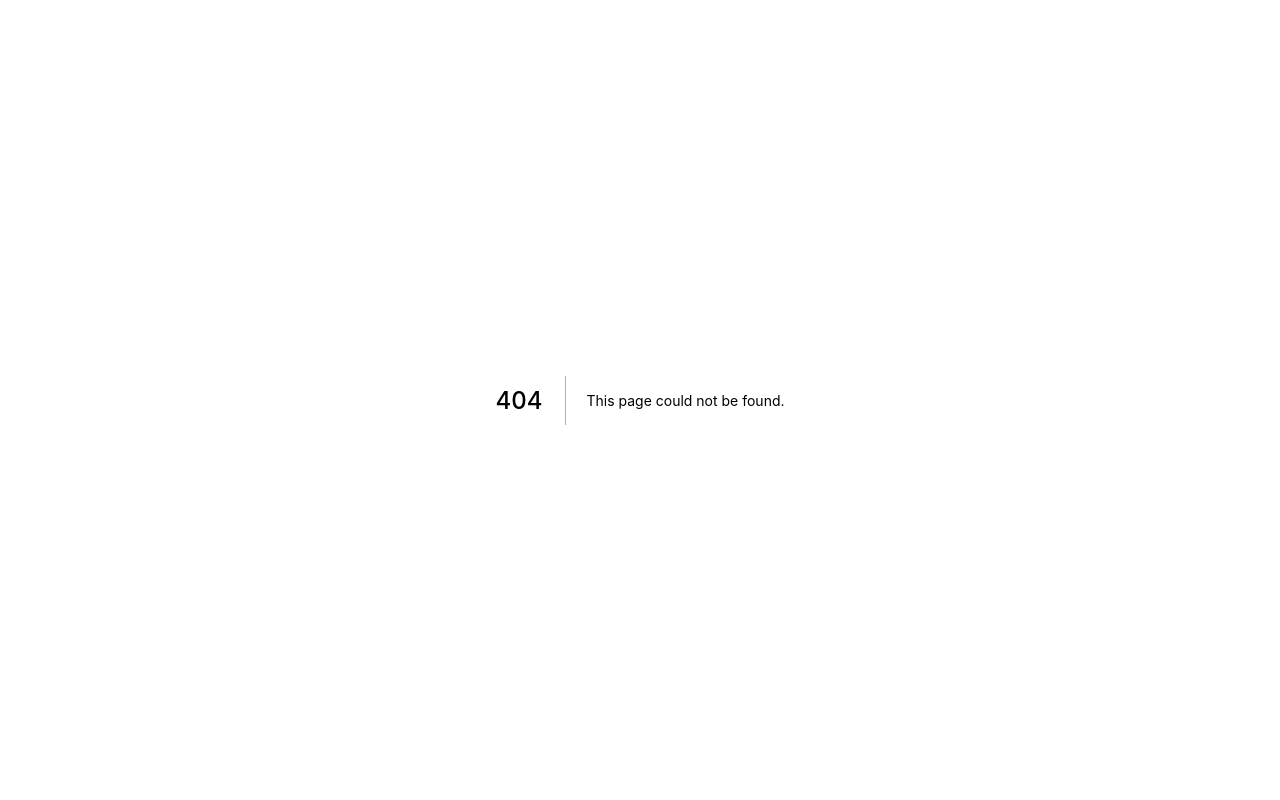
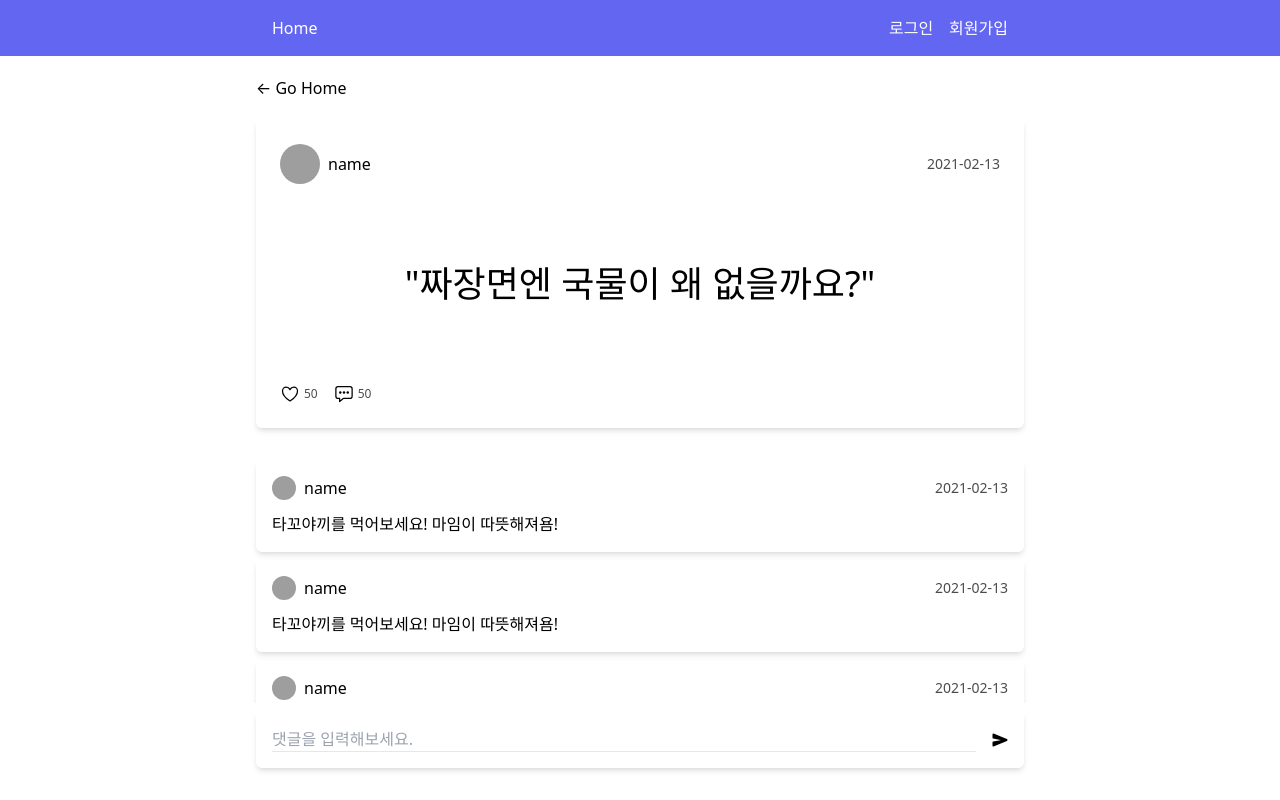
Before and after one commit to sk97kang/wild-question, a Next.js app: page /question/1 in a window 1280 px wide. Before the commit this address had no page. Shown: the top 800 px of the page. Built offline with nearby package versions, Linux system fonts and the light colour scheme; grey boxes are pictures that could not be loaded.

Commit message:
feat: :sparkles: Update HomePage, Add QuestionDetailPage
Update HomePage, Add QuestionDetailPage

```diff
--- a/package.json
+++ b/package.json
@@ -15,6 +15,7 @@
     "react": "^17.0.1",
     "react-dom": "^17.0.1",
     "react-hook-form": "^6.15.1",
+    "react-icons": "^4.2.0",
     "tailwindcss": "^2.0.3"
   },
   "devDependencies": {
--- /dev/null
+++ b/src/components/Avatar.tsx
@@ -0,0 +1,20 @@
+import React from "react";
+
+interface IAvatarProps {
+  size?: number;
+  name?: string;
+}
+
+export const Avatar: React.FC<IAvatarProps> = ({ size = 6, name }) => {
+  return (
+    <div className="flex items-center">
+      <div
+        className={`bg-gray-500 w-${size} h-${size} rounded-full mr-2 bg-center bg-cover`}
+        style={{
+          backgroundImage: `url(https://images.unsplash.com/photo-1539571696357-5a69c17a67c6?ixid=MXwxMjA3fDB8MHxzZWFyY2h8NHx8cGVvcGxlfGVufDB8fDB8&ixlib=rb-1.2.1&auto=format&fit=crop&w=500&q=60)`,
+        }}
+      ></div>
+      <div className="mr-4">name</div>
+    </div>
+  );
+};
--- /dev/null
+++ b/src/components/Comment.tsx
@@ -0,0 +1,16 @@
+import React from "react";
+import { Avatar } from "./Avatar";
+
+export const Comment = () => {
+  return (
+    <div className="shadow-md rounded-md p-4 mb-2">
+      <div className="flex justify-between items-center">
+        <Avatar />
+        <div className="text-sm font-light opacity-70">2021-02-13</div>
+      </div>
+      <div className="font-medium mt-3">
+        타꼬야끼를 먹어보세요! 마임이 따뜻해져욤!
+      </div>
+    </div>
+  );
+};
--- a/src/components/Question.tsx
+++ b/src/components/Question.tsx
@@ -1,27 +1,29 @@
 import React from "react";
+import { Avatar } from "./Avatar";
 
 interface IQuestionProps {
+  id: number;
   title: string;
   writer: string;
   createdAt: string;
+  onCardClick?: (id: number) => void;
 }
 
 export const Question: React.FC<IQuestionProps> = ({
+  id,
   title,
   writer,
   createdAt,
+  onCardClick = () => {},
 }) => {
   return (
-    <div className="shadow-md p-4 rounded-md mb-8 hover:shadow-lg transition cursor-pointer">
+    <div
+      className="shadow-md p-4 rounded-md mb-8 hover:shadow-lg transition cursor-pointer"
+      onClick={() => onCardClick(id)}
+    >
       <div className="text-xl font-medium mb-6 mt-4">{title}</div>
       <div className="text-sm font-medium opacity-70 flex items-center">
-        <div
-          className="bg-gray-500 w-6 h-6 rounded-full mr-2 bg-center bg-cover"
-          style={{
-            backgroundImage: `url(https://images.unsplash.com/photo-1539571696357-5a69c17a67c6?ixid=MXwxMjA3fDB8MHxzZWFyY2h8NHx8cGVvcGxlfGVufDB8fDB8&ixlib=rb-1.2.1&auto=format&fit=crop&w=500&q=60)`,
-          }}
-        ></div>
-        <div className="mr-4">{writer}</div>
+        <Avatar name={writer} />
         <div className="text-sm opacity-70">{createdAt}</div>
       </div>
     </div>
--- a/src/pages/index.tsx
+++ b/src/pages/index.tsx
@@ -1,3 +1,4 @@
+import { useRouter } from "next/dist/client/router";
 import { useState } from "react";
 import { useForm } from "react-hook-form";
 import { Layout } from "../components/Layout";
@@ -5,21 +6,25 @@ import { Question } from "../components/Question";
 
 const DefaultData = [
   {
+    id: 1,
     title: "짜장면은 왜 국물이 없을까요?",
     writer: "Kan",
     createdAt: "2021-02-16",
   },
   {
+    id: 2,
     title: "짜장면은 왜 국물이 없을까요?",
     writer: "Kan",
     createdAt: "2021-02-16",
   },
   {
+    id: 3,
     title: "짜장면은 왜 국물이 없을까요?",
     writer: "Kan",
     createdAt: "2021-02-16",
   },
   {
+    id: 4,
     title: "짜장면은 왜 국물이 없을까요?",
     writer: "Kan",
     createdAt: "2021-02-16",
@@ -42,7 +47,12 @@ const HomePage = () => {
   const onSubmit = () => {
     const { text } = getValues();
     setData(prev => [
-      { title: text, writer: "Kan", createdAt: "2021-02-16" },
+      {
+        id: data.length + 1,
+        title: text,
+        writer: "Kan",
+        createdAt: "2021-02-16",
+      },
       ...prev,
     ]);
     setValue("text", "");
@@ -51,6 +61,11 @@ const HomePage = () => {
 
   const onCancelClick = () => {
     setActivedAddModal(false);
+  };
+
+  const router = useRouter();
+  const onQuestionClick = (id: number) => {
+    router.push(`/question/${id}`);
   };
 
   return (
@@ -70,9 +85,12 @@ const HomePage = () => {
         <div>
           {data.map(question => (
             <Question
+              id={question.id}
+              key={question.id}
               title={question.title}
               writer={question.writer}
               createdAt={question.createdAt}
+              onCardClick={onQuestionClick}
             />
           ))}
         </div>
--- /dev/null
+++ b/src/pages/question/[id].tsx
@@ -0,0 +1,67 @@
+import { useRouter } from "next/dist/client/router";
+import { Avatar } from "../../components/Avatar";
+import { Layout } from "../../components/Layout";
+import {
+  IoHeartOutline,
+  IoChatboxEllipsesOutline,
+  IoSend,
+} from "react-icons/io5";
+import { Comment } from "../../components/Comment";
+
+const QuestionPage = () => {
+  const router = useRouter();
+
+  const goHome = () => {
+    router.push("/");
+  };
+
+  return (
+    <Layout>
+      <div className="pb-20">
+        <div className="mt-5 cursor-pointer" onClick={goHome}>
+          &larr; Go Home
+        </div>
+        <div className="shadow-md p-6 rounded-md mt-5 mb-8">
+          <div>
+            <div className="flex justify-between items-center">
+              <Avatar size={10} />
+              <div className="text-sm opacity-70">2021-02-13</div>
+            </div>
+            <div className="text-4xl font-medium mt-20 mb-20 text-center">
+              "짜장면엔 국물이 왜 없을까요?"
+            </div>
+            <div className="flex">
+              <div className="flex items-center mr-4">
+                <IoHeartOutline size={20} className="mr-1" />
+                <span className="text-xs font-light opacity-70">50</span>
+              </div>
+              <div className="flex items-center">
+                <IoChatboxEllipsesOutline size={20} className="mr-1" />
+                <span className="text-xs font-light opacity-70">50</span>
+              </div>
+            </div>
+          </div>
+        </div>
+
+        {new Array(10).fill(0).map(() => (
+          <Comment />
+        ))}
+
+        <div className="w-full fixed bottom-0 left-0 pt-2 pb-8 z-10 px-4 md:px-0 bg-white">
+          <div className="shadow-md rounded-md p-4 flex items-center w-full max-w-screen-md mx-auto left-0">
+            <input
+              type="text"
+              placeholder="댓글을 입력해보세요."
+              className="w-full border-b focus:outline-none mr-4"
+            />
+            <button className="focus:outline-none">
+              <IoSend />
+            </button>
+          </div>
+        </div>
+      </div>
+    </Layout>
+  );
+};
+
+export default QuestionPage;
```
Also changed, not shown: 1 other file (tests, documents, lock files or other folders).
